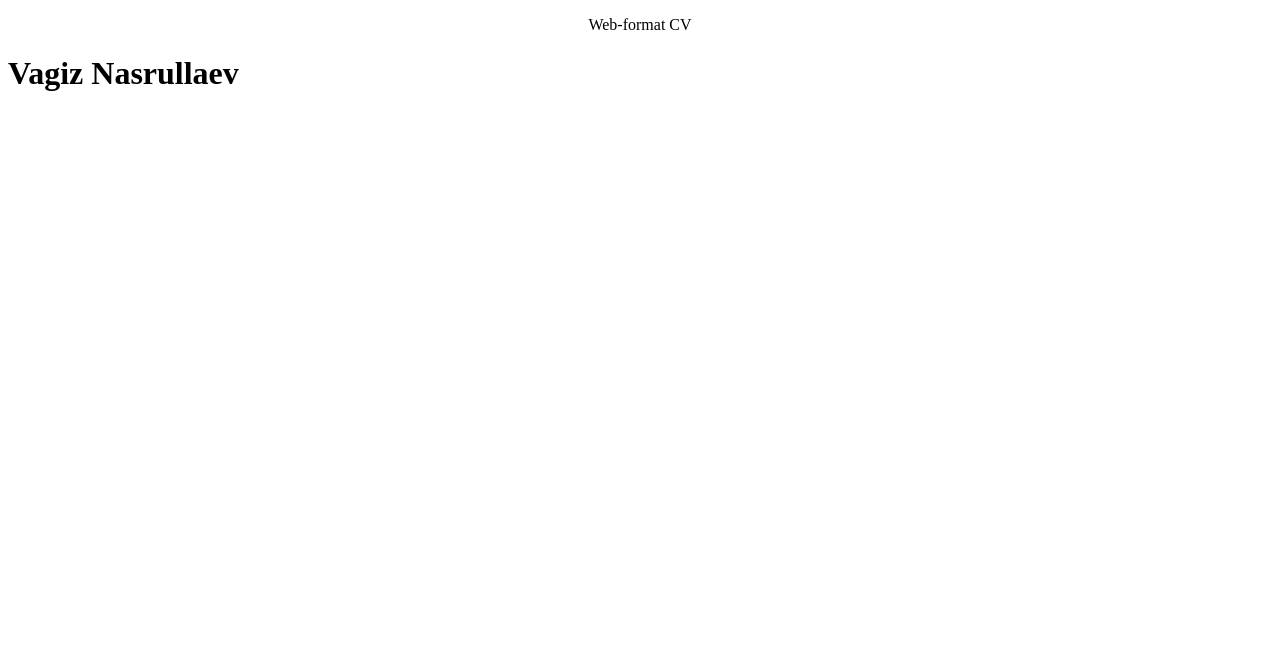
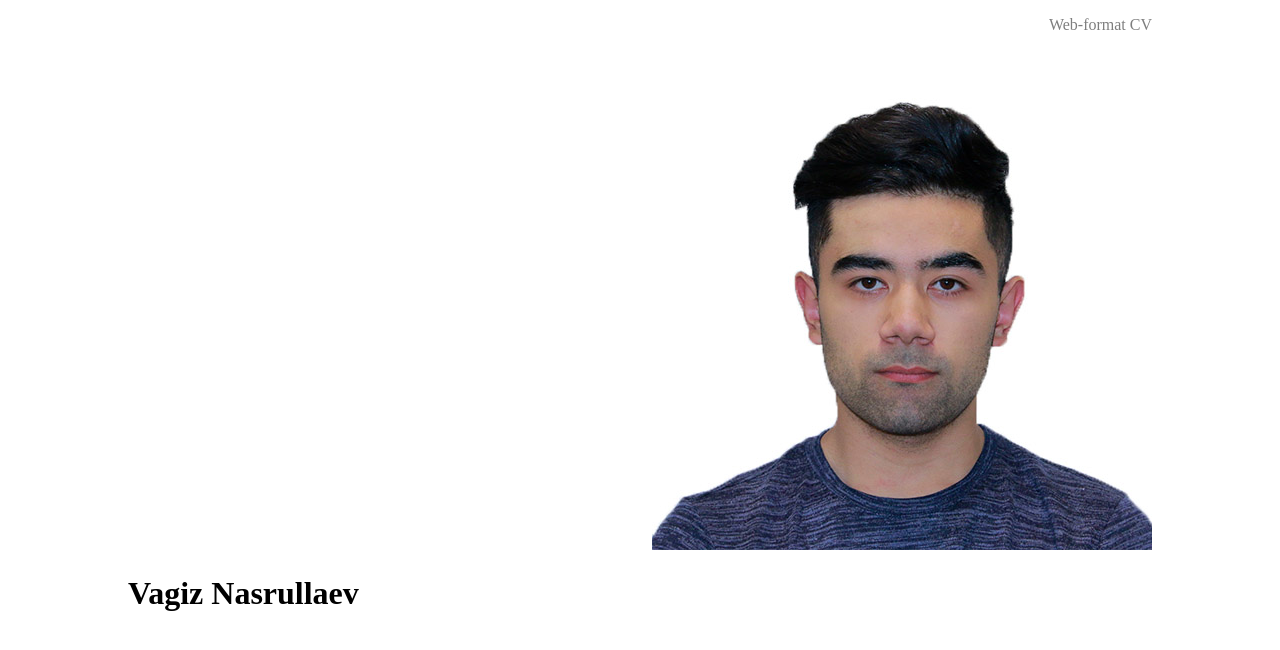
Before and after one commit to vnu2305/rsschool-cv, a plain HTML site: page cv.html in a window 1280 px wide. Drawn offline with Linux system fonts and the light colour scheme.

Commit message:
feat
added more styles and added profile photo

```diff
--- a/cv.html
+++ b/cv.html
@@ -10,6 +10,7 @@
     <header>
         <div class = "container">
             <p>Web-format CV</p>
+            <img src = "/GetPersonaPhoto.jpg" alt="my picture">
         </div>
     </header>
     <main>
--- a/style.css
+++ b/style.css
@@ -1,4 +1,13 @@
+.container
+{
+    width: 1024px;
+    margin:0 auto ;
+}
 header
 {
-    text-align: center;
+    text-align: right;
 }
+header div p
+{
+    opacity: 0.5;
+}
```
Also changed, not shown: GetPersonaPhoto.jpg (added).
